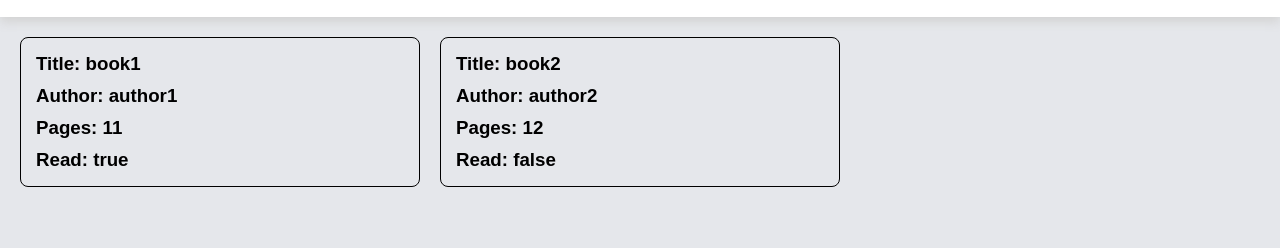
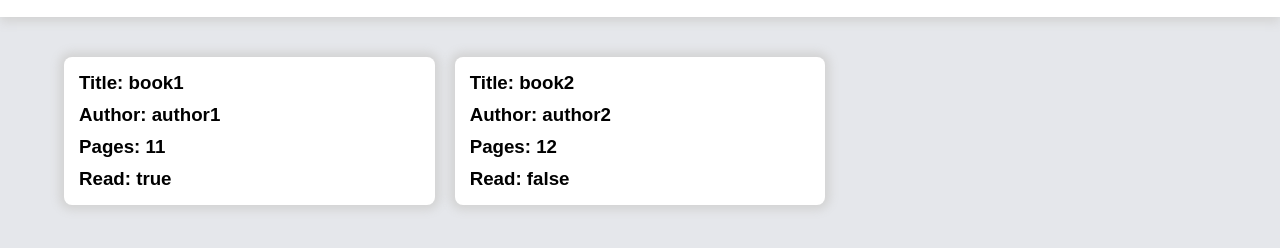
Before and after one commit to VMadhuranga/library, a plain HTML site: page index.html in a window 1280 px wide. Shown: the part 78-326 px from the top of the page. Drawn offline with Linux system fonts and the light colour scheme.

Commit message:
Add CSS styling to book container

```diff
--- a/styles.css
+++ b/styles.css
@@ -116,7 +116,9 @@ header .button-new-book {
 }
 
 .book-container {
-    padding: 20px;
+    width: 90%;
+    margin: 0 auto;
+    padding: 40px 0;
     display: grid;
     gap: 20px;
     grid-template-columns: repeat(auto-fill, minmax(300px, 3fr));
@@ -124,9 +126,10 @@ header .button-new-book {
 }
 
 .book-container .book-card {
+    background-color: white;
     padding: 15px;
     border-radius: 8px;
-    border: 1px solid black;
+    box-shadow: 0 0 10px 5px lightgrey;
 }
 
 .book-container .book-card > :nth-child(1n):not(:last-child) {
```
